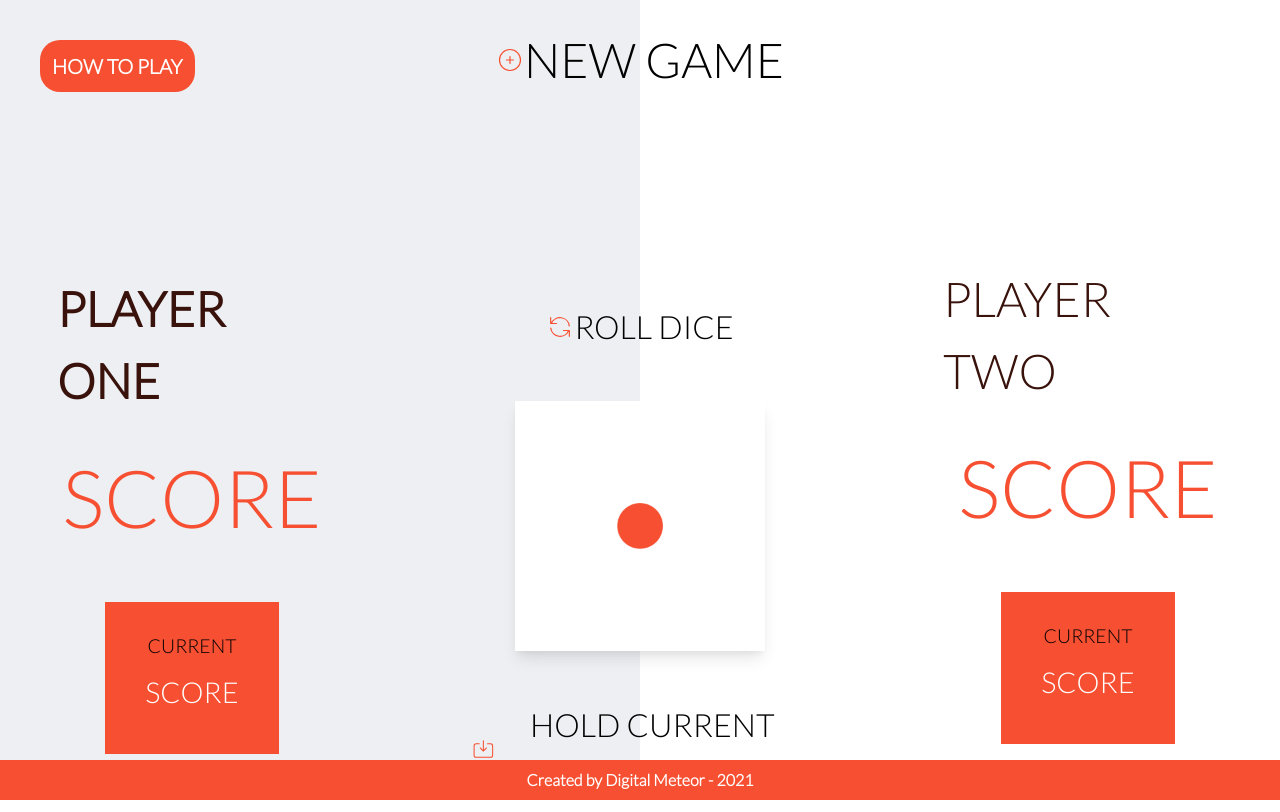
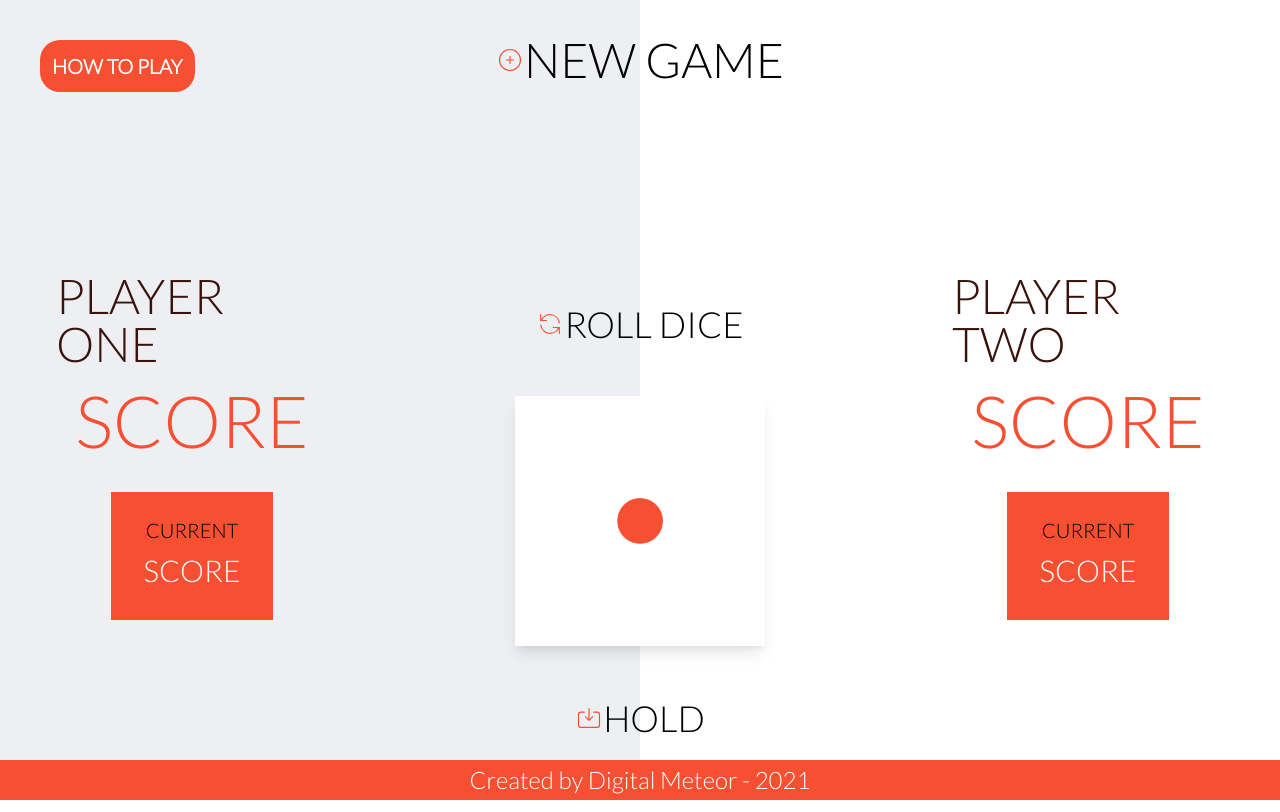
Before and after one commit to DigitalMeteorCode/Evaluation-JS-DiceGame, a plain HTML site: page index.html in a window 1280 px wide. Drawn offline with nearby package versions, Linux system fonts and the light colour scheme.

Commit message:
Eval2 - Responsivité et style terminés

```diff
--- a/brouillonstyle.css
+++ b/brouillonstyle.css
@@ -76,39 +76,39 @@ body {
     align-items: center;
 }*/
 
-.card_p1 {
+.card_p1 { /*CHANGEMENT CLASSE = même pour player 1 et player 2*/
     height: 60%;
     width : 25%;
-    padding: 25px;
-    display: flex;
+    padding: 25px;/*tailwind*/
+    /*display: flex;
     flex-direction :column;
     justify-content: space-between;
-    align-items: center;
+    align-items: center;*/
 }
 .card_p1_header {
-    font-weight: bold;/*bold = player active*/
-    font-size: 3rem;
-    color: #38120b;
+    /*font-weight: bold;bold = player active*/
+    font-size: 3rem;/*tailwind*/
+    /*color: #38120b;*/
 }
 .card_p1_global {
-    font-size: 5rem;
-    color:#F74F31;
-    padding: 10px;
-    margin: 10px;
+    font-size: 5rem;/*tailwind*/
+    /*color:#F74F31;*/
+    padding: 10px;/*tailwind*/
+    margin: 10px;/*tailwind*/
 }
 .card_p1_current {
-    padding: 30px;
-    margin: 25px;
-    background-color: #F74F31;
+    padding: 30px;/*tailwind*/
+    margin: 25px;/*tailwind*/
+    /*background-color: #F74F31;
     color: black;
     justify-content: center;
-    text-align: center;
-    font-size: 1.2rem;
+    text-align: center;*/
+    font-size: 1.2rem;/*tailwind*/
 }
 .card_p1_pts {
-    color: white;
-    font-size: 1.8rem;
-    padding: 10px;
+    /*color: white;*/
+    font-size: 1.8rem;/*tailwind*/
+    padding: 10px;/*tailwind*/
 }
 
 
@@ -149,38 +149,38 @@ body {
 
 
 .card_dice {
-    height: 60%;/**/
-    width : 35%;/**/
+    height: 60%;
+    width : 35%;
     padding: 25px;/**/
-    display: flex;
-    flex-direction :column;
+    /*display: flex;
+    flex-direction :column;*/
     justify-content: space-between;
-    align-items: center;
+    /*align-items: center;*/
 }
 .card_dice_img {
-    height: 250px;/**/
-    width: 250px;/**/
+    height: 250px;
+    width: 250px;
     margin: 20px;/**/
 }
 .card_dice_roll {
     font-size: 2rem;/**/
     padding: 15px;/**/
     margin: 15px;/**/
-    display: flex;
+    /*display: flex;
     flex-wrap: nowrap;
-    align-items: baseline;
+    align-items: center;*/
     transition: transform 0.8s ease;
 }
 .card_dice_roll:hover {
     transform: scale(1.1,1.1);
 }
 .card_dice_hold {
-    font-size: 2rem;
-    padding: 15px;
-    margin: 15px;
-    display: flex;
+    font-size: 2rem;/**/
+    padding: 15px;/**/
+    margin: 15px;/**/
+    /*display: flex;
     flex-wrap: nowrap;
-    align-items: baseline;
+    align-items: baseline;*/
     transition: transform 0.8s ease;
 }
 .card_dice_hold:hover {
@@ -190,15 +190,15 @@ body {
 
 
 footer {
-    background-color: #F74F31;
+    /*background-color: #F74F31;
     display: flex;
     justify-content: center;
-    align-items: center;
+    align-items: center;*/
 }
 .foot_credit {
-    margin: 15px;
-    padding: 10px;
-    color: white;
-    text-align: center;
+    margin: 15px;/**/
+    padding: 10px;/**/
+    /*color: white;
+    text-align: center;*/
     font-weight: bold;
 }
--- a/index.html
+++ b/index.html
@@ -19,7 +19,7 @@
             <button class="nav_rules_btn lg:p-3 lg:text-xl">HOW TO PLAY</button>
             <div class="nav_rules_speech lg:text-2xl lg:p-6">Roll the dice. <br>The result will be keep in your current score. <br>You can roll the dice many times as you want, but play smart :<br> If the dice hits 1, your current score would be reset to 0 and your turn would end.<br> Hold your current score to save it in your global score and end your turn. <br>First player to reach 100 in his global score wins !</div>
         </div>
-        <button class="nav_newgame lg:text-5xl :p-lg4 lg:m-4">
+        <button class="nav_newgame lg:text-5xl lg:p-lg4 lg:m-4">
             <svg xmlns="http://www.w3.org/2000/svg" class="h-7 w-7" fill="none" viewBox="0 0 24 24" stroke="#F74F31">
             <path stroke-linecap="round" stroke-linejoin="round" stroke-width="1" d="M12 9v3m0 0v3m0-3h3m-3 0H9m12 0a9 9 0 11-18 0 9 9 0 0118 0z" />
             </svg> NEW GAME
@@ -28,34 +28,34 @@
 
 
     <section class="game">
-        <article class="card_p1">
-            <div class="card_p1_header">PLAYER ONE</div>
-            <div class="card_p1_global">SCORE</div>
-            <div class="card_p1_current">CURRENT <div class="card_p1_pts">SCORE</div></div>
+        <article class="card_players lg:p-6">
+            <div class="card_players_header lg:text-5xl">PLAYER ONE</div>
+            <div class="card_players_global lg:text-7xl lg:p-2 lg:m-2">SCORE</div>
+            <div class="card_players_current lg:p-6 lg:m-5 lg:text-xl">CURRENT <div class="card_players_pts lg:text-3xl lg:p-2">SCORE</div></div>
         </article>
 
-        <article class="card_dice">
-            <img src="img/Dice1.png" class="card_dice_img shadow-lg" alt="dice1"></div>
-            <button class="card_dice_roll">
+        <article class="card_dice lg:p-6">
+            <img src="img/Dice1.png" class="card_dice_img shadow-lg lg:m-5" alt="dice1"></div>
+            <button class="card_dice_roll lg:text-4xl lg:p-4 lg:m-4">
                 <svg xmlns="http://www.w3.org/2000/svg" class="h-7 w-7" fill="none" viewBox="0 0 24 24" stroke="#F74F31">
                 <path stroke-linecap="round" stroke-linejoin="round" stroke-width="1" d="M4 4v5h.582m15.356 2A8.001 8.001 0 004.582 9m0 0H9m11 11v-5h-.581m0 0a8.003 8.003 0 01-15.357-2m15.357 2H15" />
                 </svg> ROLL DICE</button>
-            <button class="card_dice_hold">
+            <button class="card_dice_hold lg:text-4xl lg:p-4 lg:m-4">
                 <svg xmlns="http://www.w3.org/2000/svg" class="h-7 w-7" fill="none" viewBox="0 0 24 24" stroke="#F74F31">
                 <path stroke-linecap="round" stroke-linejoin="round" stroke-width="1" d="M8 7H5a2 2 0 00-2 2v9a2 2 0 002 2h14a2 2 0 002-2V9a2 2 0 00-2-2h-3m-1 4l-3 3m0 0l-3-3m3 3V4" />
-                </svg> HOLD CURRENT SCORE</button>
+                </svg> HOLD</button>
         </article>
 
-        <article class="card_p2">
-            <div class="card_p2_header">PLAYER TWO</div>
-            <div class="card_p2_global">SCORE</div>
-            <div class="card_p2_current">CURRENT <div class="card_p2_pts">SCORE</div> </div>
+        <article class="card_players lg:p-6">
+            <div class="card_players_header lg:text-5xl">PLAYER TWO</div>
+            <div class="card_players_global lg:text-7xl lg:p-2 lg:m-2">SCORE</div>
+            <div class="card_players_current lg:p-6 lg:m-5 lg:text-xl">CURRENT <div class="card_players_pts lg:text-3xl lg:p-2">SCORE</div> </div>
         </article>
     </section>
 
 
     <footer>
-        <div class="foot_credit">Created by Digital Meteor - 2021</div>
+        <div class="foot_credit lg:m-4 lg:p-3 lg:text-2xl">Created by Digital Meteor - 2021</div>
     </footer>
 
 
--- a/style.css
+++ b/style.css
@@ -74,22 +74,22 @@ body {/*background color article players à la place*/
 }
 
 .card_dice {
-    height: 40%;
-    width : 95%;
-    padding: 10px;
+    height: 35%;
+    width : 100%;
+    /*padding: 10px;*/
     display: flex;
     flex-direction :column;
-    /*justify-content: space-between;*/
+    justify-content: center;
     align-items: center;
 }
 .card_dice_img {
     height: 100px;
     width: 100px;
-    margin: 8px;
+    /*margin: 8px;*/
 }
 .card_dice_roll {
     font-size: 1rem;
-    padding: 8px;
+    padding: 5px;
     /*margin: 10px;*/
     display: flex;
     flex-wrap: nowrap;
@@ -102,7 +102,7 @@ body {/*background color article players à la place*/
 }*/
 .card_dice_hold {
     font-size: 1rem;
-    padding: 8px;
+    padding: 5px;
     /*margin: 10px;*/
     display: flex;
     flex-wrap: nowrap;
@@ -112,6 +112,57 @@ body {/*background color article players à la place*/
 /*.card_dice_hold:hover {
     transform: scale(1.1,1.1);
 }*/
+
+
+.card_players {
+    /*height: 25%;*/
+    width : 100%;
+    /*padding: 10px;*/
+    display: flex;
+    flex-direction :column;
+    justify-content: center;
+    align-items: center;
+    background-color: #EDEFF2;/*player active*/
+}
+.card_players_header {
+    /*font-weight: bold;bold = player active*/
+    font-size: 1rem;
+    color: #38120b;
+}
+.card_players_global {
+    font-size: 1.2rem;
+    color:#F74F31;
+    padding: 5px;
+    /*margin: 10px;*/
+}
+.card_players_current {
+    padding: 10px;
+    /*margin: 5px;*/
+    background-color: #F74F31;
+    color: black;
+    justify-content: center;
+    text-align: center;
+    font-size: 0.6rem;
+}
+.card_players_pts {
+    color: white;
+    font-size: 1rem;
+    padding: 5px;
+}
+
+footer {
+    background-color: #F74F31;
+    display: flex;
+    justify-content: center;
+    align-items: center;
+}
+.foot_credit {
+    margin: 8px;
+    /*padding: 10px;*/
+    color: white;
+    text-align: center;
+    /*font-weight: bold;*/
+}
 
 
 
@@ -191,41 +242,42 @@ body {/*background color article players à la place*/
         flex-direction: row;
     }
 
-    .card_p1 {
+    .card_players {
         height: 60%;
         width : 25%;
-        padding: 25px;
-        display: flex;
-        flex-direction :column;
+        /*padding: 25px; tailwind*/
+        /*display: flex;
+        flex-direction :column;*/
         justify-content: space-between;
-        align-items: center;
+        /*align-items: center;*/
+        background-color: unset;
     }
-    .card_p1_header {
-        font-weight: bold;/*bold = player active*/
-        font-size: 3rem;
-        color: #38120b;
+    .card_players_header {
+        /*font-weight: bold;bold = player active*/
+        /*font-size: 3rem; tailwind*/
+        /*color: #38120b;*/
     }
-    .card_p1_global {
-        font-size: 5rem;
-        color:#F74F31;
-        padding: 10px;
-        margin: 10px;
+    .card_players_global {
+        /*font-size: 5rem; tailwind*/
+        /*color:#F74F31;*/
+        /*padding: 10px; tailwind*/
+        /*margin: 10px; tailwind*/
     }
-    .card_p1_current {
-        padding: 30px;
-        margin: 25px;
-        background-color: #F74F31;
+    .card_players_current {
+        /*padding: 30px; tailwind*/
+        /*margin: 25px; tailwind*/
+        /*background-color: #F74F31;
         color: black;
         justify-content: center;
-        text-align: center;
-        font-size: 1.2rem;
+        text-align: center;*/
+        /*font-size: 1.2rem; tailwind*/
     }
-    .card_p1_pts {
-        color: white;
-        font-size: 1.8rem;
-        padding: 10px;
+    .card_players_pts {
+        /*color: white;*/
+        /*font-size: 1.8rem; tailwind*/
+        /*padding: 10px; tailwind*/
     }
-    .card_p2 {
+    /*.card_p2 {
         height: 60%;
         width : 25%;
         padding: 15px;
@@ -236,7 +288,7 @@ body {/*background color article players à la place*/
     }
     .card_p2_header {
         font-weight: normal;/*bold = player active*/
-        font-size: 3rem;
+        /*font-size: 3rem;
         color: #38120b;
     }
     .card_p2_global {
@@ -258,40 +310,40 @@ body {/*background color article players à la place*/
         color: white;
         font-size: 1.8rem;
         padding: 10px;
-    }
+    }*/
     .card_dice {
         height: 60%;
         width : 35%;
-        padding: 25px;
-        display: flex;
-        flex-direction :column;
+        /*padding: 25px; tailwind*/
+        /*display: flex;
+        flex-direction :column;*/
         justify-content: space-between;
-        align-items: center;
+        /*align-items: center;*/
     }
     .card_dice_img {
         height: 250px;
         width: 250px;
-        margin: 20px;
+        /*margin: 20px; tailwind*/
     }
     .card_dice_roll {
         font-size: 2rem;
-        padding: 15px;
-        margin: 15px;
-        display: flex;
+        /*padding: 15px; tailwind*/
+        /*margin: 15px; tailwind*/
+        /*display: flex;
         flex-wrap: nowrap;
-        align-items: center;
+        align-items: center;*/
         transition: transform 0.8s ease;
     }
     .card_dice_roll:hover {
         transform: scale(1.1,1.1);
     }
     .card_dice_hold {
-        font-size: 2rem;
-        padding: 15px;
-        margin: 15px;
-        display: flex;
+        /*font-size: 2rem; tailwind*/
+        /*padding: 15px; tailwind*/
+        /*margin: 15px; tailwind*/
+        /*display: flex;
         flex-wrap: nowrap;
-        align-items: center;
+        align-items: center;*/
         transition: transform 0.8s ease;
     }
     .card_dice_hold:hover {
@@ -301,16 +353,16 @@ body {/*background color article players à la place*/
 
 
     footer {
-        background-color: #F74F31;
+        /*background-color: #F74F31;
         display: flex;
         justify-content: center;
-        align-items: center;
+        align-items: center;*/
     }
     .foot_credit {
-        margin: 15px;
-        padding: 10px;
-        color: white;
+        /*margin: 15px; tailwind */
+        /*padding: 10px; tailwind */
+        /*color: white;
         text-align: center;
-        font-weight: bold;
+        font-weight: bold;*/
     }
 }
```
